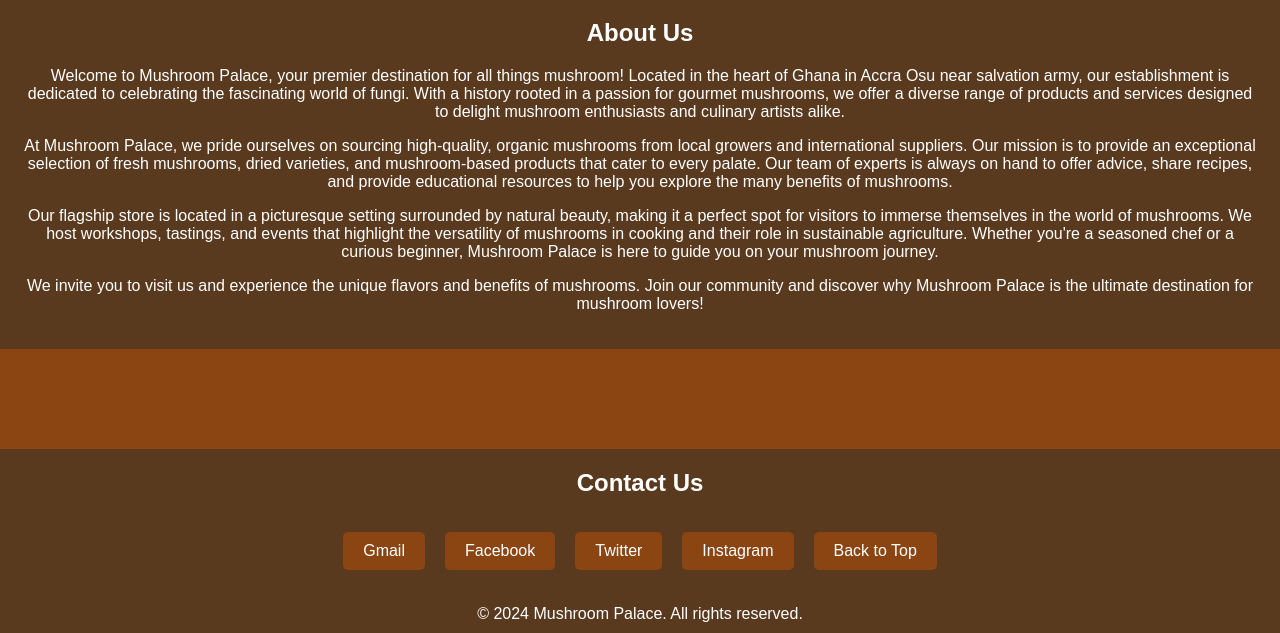
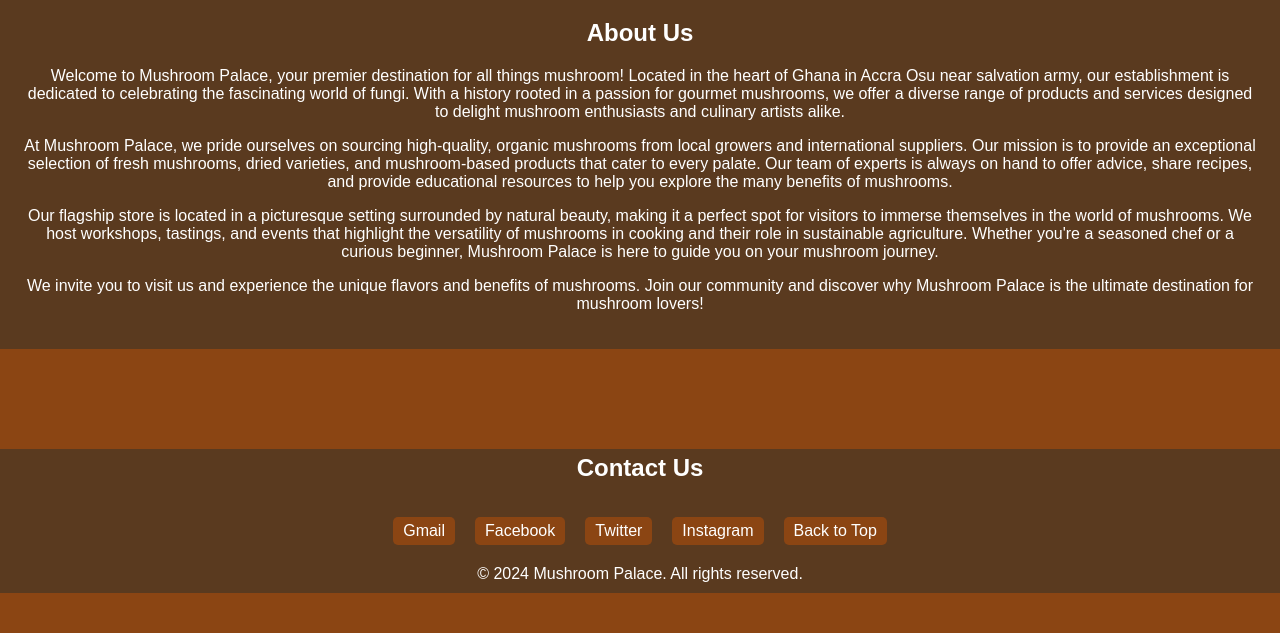
Before and after one commit to Mushroom-cyber8/mushroompalace, a PHP site: page / in a window 1280 px wide. Shown: the part 838-1471 px from the top of the page. After the commit the page ends 1431 px from the top, so only its background shows below. Run offline with PHP 8.4, Linux system fonts and the light colour scheme.

Commit message:
Update style.css

```diff
--- a/style.css
+++ b/style.css
@@ -103,7 +103,7 @@
 }
 .contact-info {
     background-color: #5A3A1F;
-    padding: 20px;
+    padding: 5px;
     color: #fff;
     text-align: center;
     margin-top: 100px;
@@ -127,7 +127,7 @@
     color: #fff;
     border: none;
     border-radius: 5px;
-    padding: 10px 20px;
+    padding: 5px 10px;
     margin: 5px 0;
     text-decoration: none;
     font-size: 16px;
```
